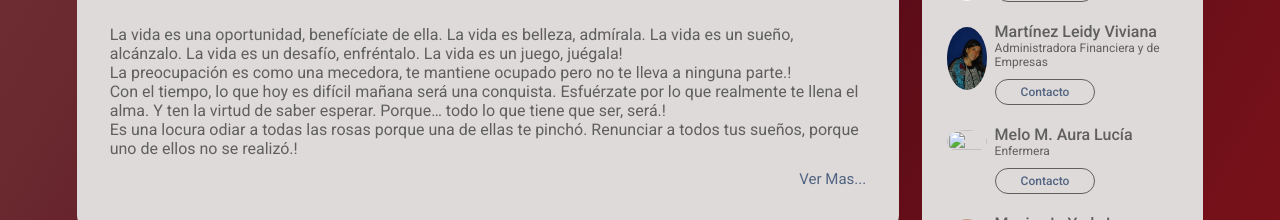
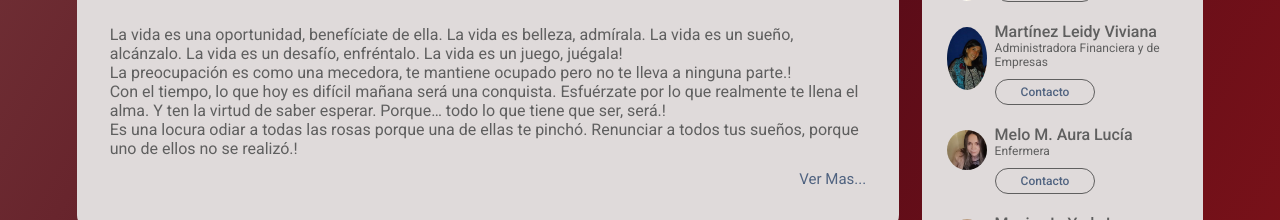
Before and after one commit to EfrainCoral/egresados9911-5, a plain HTML site: page profile.html in a window 1280 px wide. Shown: the part 1320-1540 px from the top of the page. Drawn offline with Linux system fonts and the light colour scheme; a web font is replaced by a local one.

Commit message:
Update profile.html

```diff
--- a/profile.html
+++ b/profile.html
@@ -333,7 +333,7 @@
             </div>
 
             <div class="sidebar-people-row">
-                <img src="images/Screenshot 2023-11-1 3.26.55 PM.png">
+                <img src="images/Screenshot 2023-11-10 3.26.55 PM.png">
                 <div><h2>Melo M. Aura  Lucía</h2>
                 <p>Enfermera</p>
                 <a href="#">Contacto</a></div>
```
